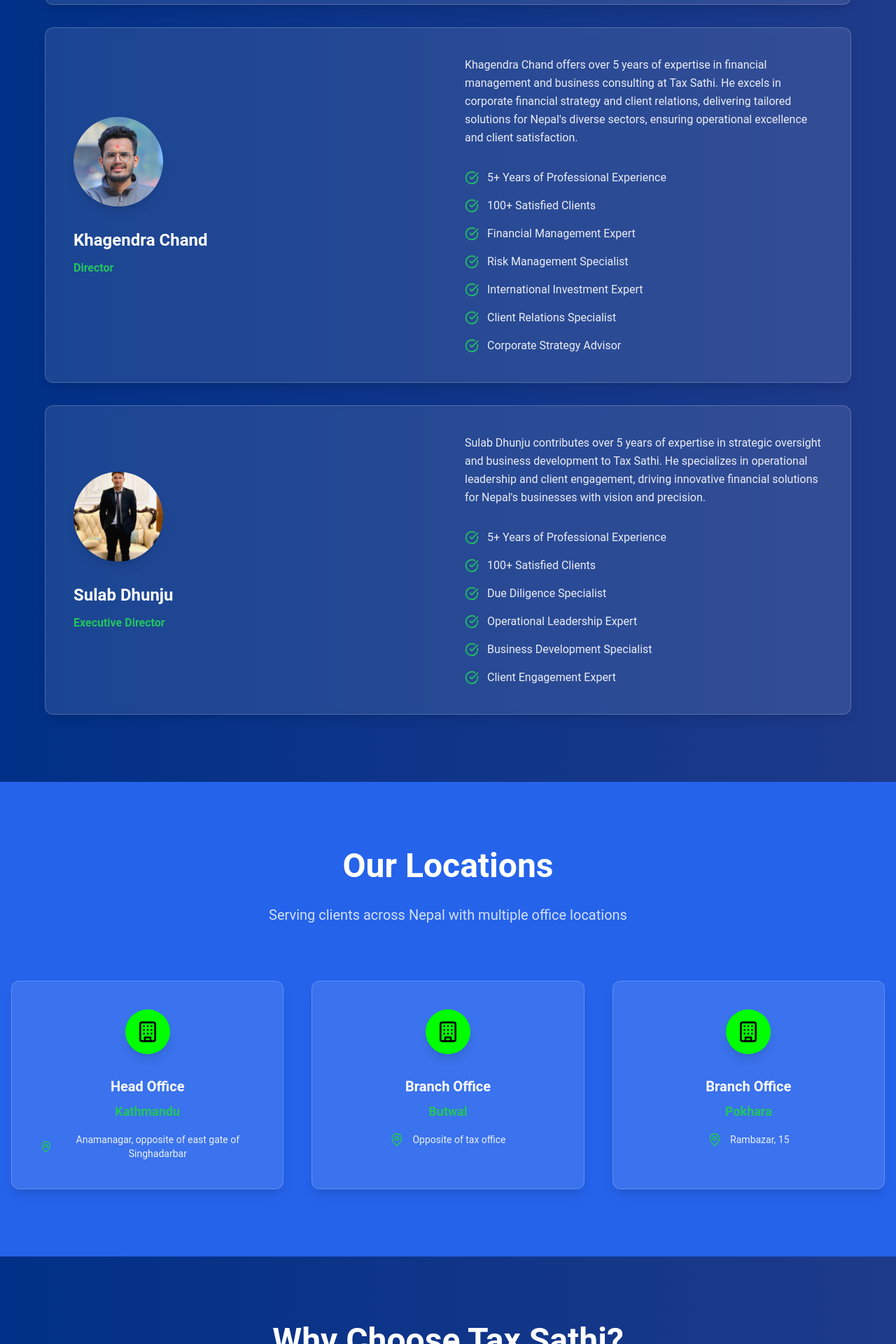
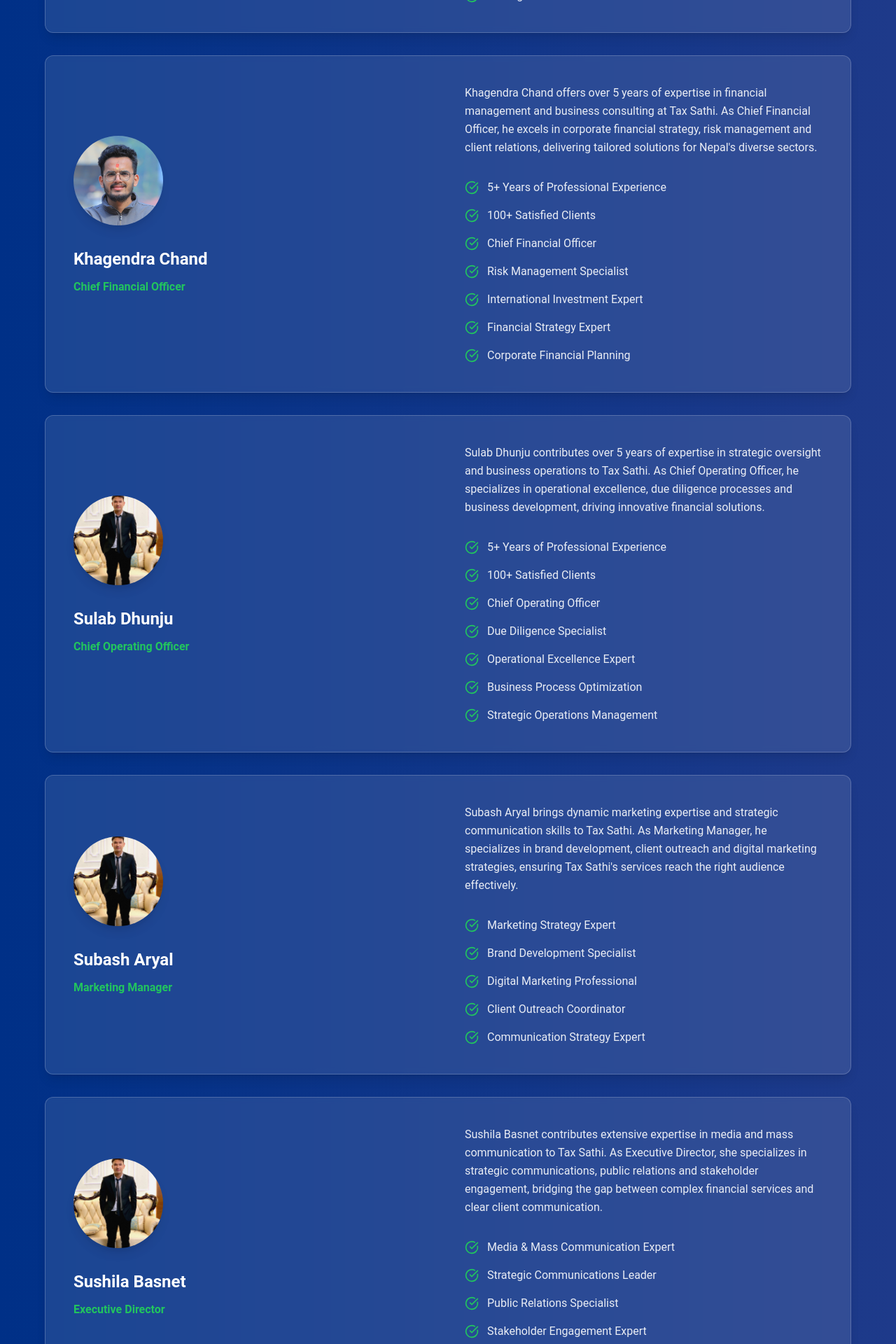
Before and after one commit to Xubikmhy/sathi-web-blueprint, a React (Vite) app: page /about in a window 1280 px wide. Shown: the part 1960-3880 px from the top of the page at 70% size. Built offline with nearby package versions, Linux system fonts and the light colour scheme.

Commit message:
Add new team members and update roles
Added new team members Subash Aryal and Sushila Basnet, updated existing team member roles, and modified expertise descriptions in the About section.

```diff
--- a/src/pages/About.tsx
+++ b/src/pages/About.tsx
@@ -46,12 +46,13 @@ const About = () => {
       initials: "SK",
       phone: "+977 9846750524",
       email: "ca.sushilkafle@gmail.com",
-      description: "Sushil Kafle brings over 5 years of experience in tax advisory and accounting services to Tax Sathi. As a licensed Chartered Accountant, he specializes in tax compliance and strategic financial planning, guiding businesses across Nepal's industries with innovative and compliant solutions.",
+      description: "Sushil Kafle brings over 5 years of experience in tax advisory and accounting services to Tax Sathi. As a licensed Chartered Accountant, he specializes in cross-border investment, tax compliance and strategic financial planning, guiding businesses across Nepal's industries with innovative and compliant solutions.",
       image: "/lovable-uploads/0e8059b3-cc37-4e5c-b76b-2f1606ec29f5.png",
       achievements: [
         "5+ Years of Professional Experience",
         "100+ Satisfied Clients",
         "Licensed Chartered Accountant",
+        "Cross-Border Investment Specialist",
         "FDI & Foreign Direct Investment Expert",
         "Tax Compliance Specialist",
         "Strategic Financial Planner"
@@ -59,33 +60,62 @@ const About = () => {
     },
     {
       name: "Khagendra Chand",
-      position: "Director",
+      position: "Chief Financial Officer",
       initials: "KC",
-      description: "Khagendra Chand offers over 5 years of expertise in financial management and business consulting at Tax Sathi. He excels in corporate financial strategy and client relations, delivering tailored solutions for Nepal's diverse sectors, ensuring operational excellence and client satisfaction.",
+      description: "Khagendra Chand offers over 5 years of expertise in financial management and business consulting at Tax Sathi. As Chief Financial Officer, he excels in corporate financial strategy, risk management and client relations, delivering tailored solutions for Nepal's diverse sectors.",
       image: "/lovable-uploads/cb335f14-2346-4558-8ec4-a4697af349e8.png",
       achievements: [
         "5+ Years of Professional Experience",
         "100+ Satisfied Clients",
-        "Financial Management Expert",
+        "Chief Financial Officer",
         "Risk Management Specialist",
         "International Investment Expert",
-        "Client Relations Specialist",
-        "Corporate Strategy Advisor"
+        "Financial Strategy Expert",
+        "Corporate Financial Planning"
       ]
     },
     {
       name: "Sulab Dhunju",
-      position: "Executive Director",
+      position: "Chief Operating Officer",
       initials: "SD",
-      description: "Sulab Dhunju contributes over 5 years of expertise in strategic oversight and business development to Tax Sathi. He specializes in operational leadership and client engagement, driving innovative financial solutions for Nepal's businesses with vision and precision.",
+      description: "Sulab Dhunju contributes over 5 years of expertise in strategic oversight and business operations to Tax Sathi. As Chief Operating Officer, he specializes in operational excellence, due diligence processes and business development, driving innovative financial solutions.",
       image: "/lovable-uploads/93e6419a-89d3-42bf-b5f9-4311c8c3ce1c.png",
       achievements: [
         "5+ Years of Professional Experience",
         "100+ Satisfied Clients",
+        "Chief Operating Officer",
         "Due Diligence Specialist",
-        "Operational Leadership Expert",
-        "Business Development Specialist",
-        "Client Engagement Expert"
+        "Operational Excellence Expert",
+        "Business Process Optimization",
+        "Strategic Operations Management"
+      ]
+    },
+    {
+      name: "Subash Aryal",
+      position: "Marketing Manager",
+      initials: "SA",
+      description: "Subash Aryal brings dynamic marketing expertise and strategic communication skills to Tax Sathi. As Marketing Manager, he specializes in brand development, client outreach and digital marketing strategies, ensuring Tax Sathi's services reach the right audience effectively.",
+      image: "/lovable-uploads/93e6419a-89d3-42bf-b5f9-4311c8c3ce1c.png",
+      achievements: [
+        "Marketing Strategy Expert",
+        "Brand Development Specialist",
+        "Digital Marketing Professional",
+        "Client Outreach Coordinator",
+        "Communication Strategy Expert"
+      ]
+    },
+    {
+      name: "Sushila Basnet",
+      position: "Executive Director",
+      initials: "SB",
+      description: "Sushila Basnet contributes extensive expertise in media and mass communication to Tax Sathi. As Executive Director, she specializes in strategic communications, public relations and stakeholder engagement, bridging the gap between complex financial services and clear client communication.",
+      image: "/lovable-uploads/93e6419a-89d3-42bf-b5f9-4311c8c3ce1c.png",
+      achievements: [
+        "Media & Mass Communication Expert",
+        "Strategic Communications Leader",
+        "Public Relations Specialist",
+        "Stakeholder Engagement Expert",
+        "Corporate Communications Director"
       ]
     }
   ];
```
